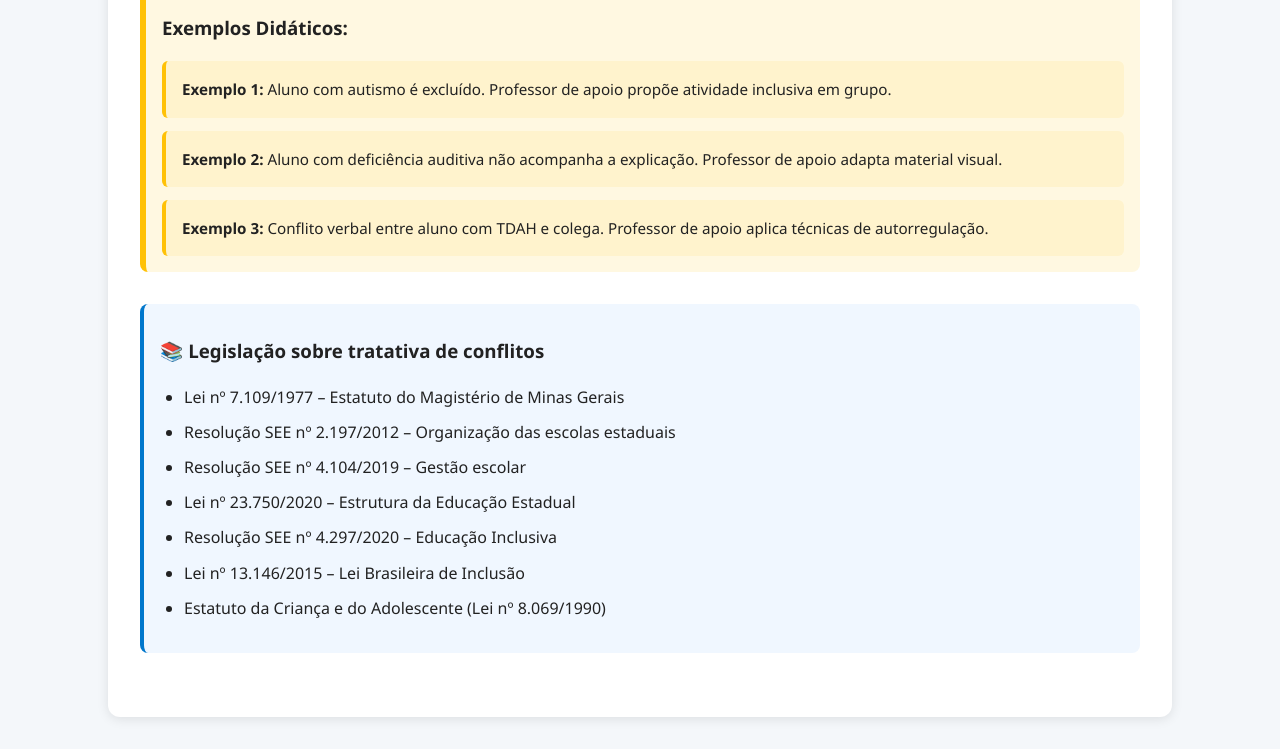
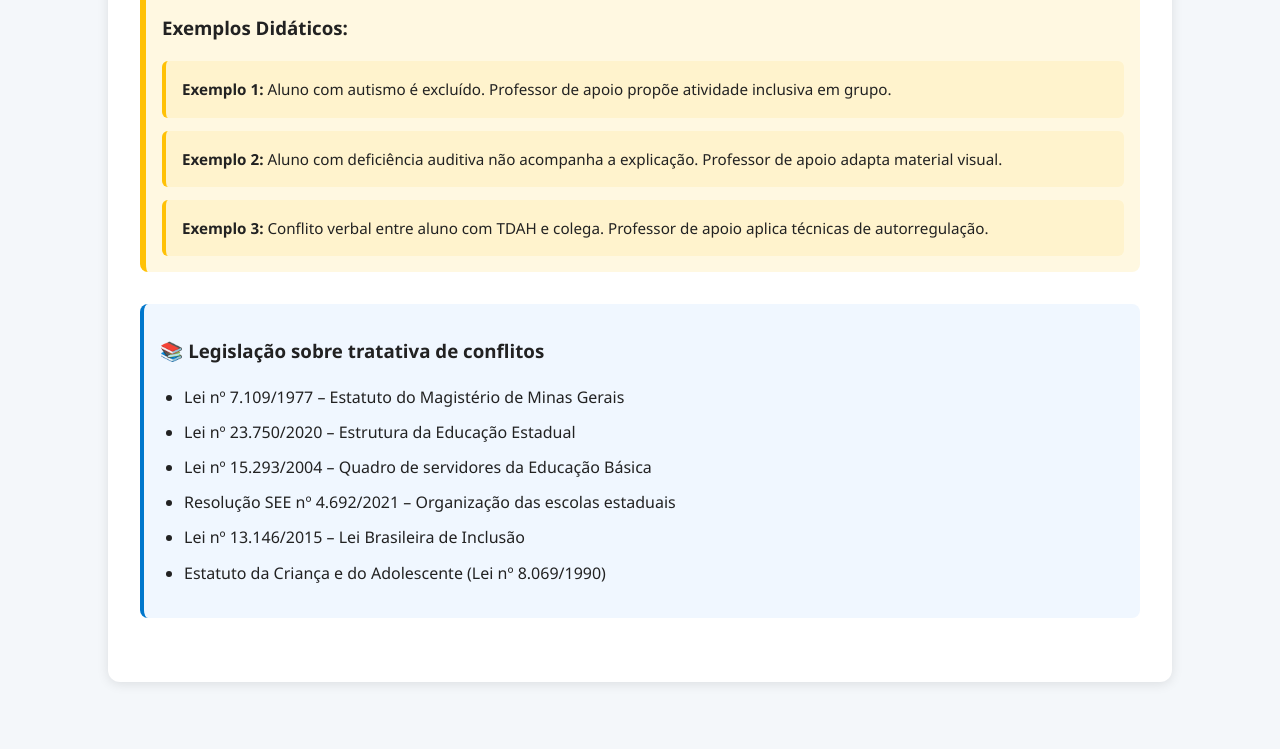
Before and after one commit to liparini/conflitos, a plain HTML site: page index.html in a window 1280 px wide. Shown: the part 1379-2128 px from the top of the page. After the commit the page ends 2093 px from the top, so only its background shows below. Drawn offline with Linux system fonts and the light colour scheme.

Commit message:
Update index.html

```diff
--- a/index.html
+++ b/index.html
@@ -230,10 +230,9 @@
       <h3>📚 Legislação sobre tratativa de conflitos</h3>
       <ul>
         <li>Lei nº 7.109/1977 – Estatuto do Magistério de Minas Gerais</li>
-        <li>Resolução SEE nº 2.197/2012 – Organização das escolas estaduais</li>
-        <li>Resolução SEE nº 4.104/2019 – Gestão escolar</li>
         <li>Lei nº 23.750/2020 – Estrutura da Educação Estadual</li>
-        <li>Resolução SEE nº 4.297/2020 – Educação Inclusiva</li>
+        <li>Lei nº 15.293/2004 – Quadro de servidores da Educação Básica</li>
+        <li>Resolução SEE nº 4.692/2021 – Organização das escolas estaduais</li>
         <li>Lei nº 13.146/2015 – Lei Brasileira de Inclusão</li>
         <li>Estatuto da Criança e do Adolescente (Lei nº 8.069/1990)</li>
       </ul>
@@ -401,9 +400,7 @@
         <li>Lei nº 7.109/1977 – Estatuto do Magistério</li>
         <li>Lei nº 23.750/2020 – Estrutura da Educação Estadual</li>
         <li>Lei nº 15.293/2004 – Quadro de servidores da Educação Básica</li>
-        <li>Resolução SEE nº 2.197/2012 – Organização das escolas estaduais</li>
-        <li>Resolução SEE nº 4.104/2019 – Gestão escolar e atribuições</li>
-        <li>Resolução SEE nº 4.297/2020 – Educação inclusiva e professor de apoio</li>
+        <li>Resolução SEE nº 4.692/2021 – Organização das escolas estaduais</li>
         <li>Lei nº 13.146/2015 – Lei Brasileira de Inclusão</li>
       </ul>
     </section>
```
